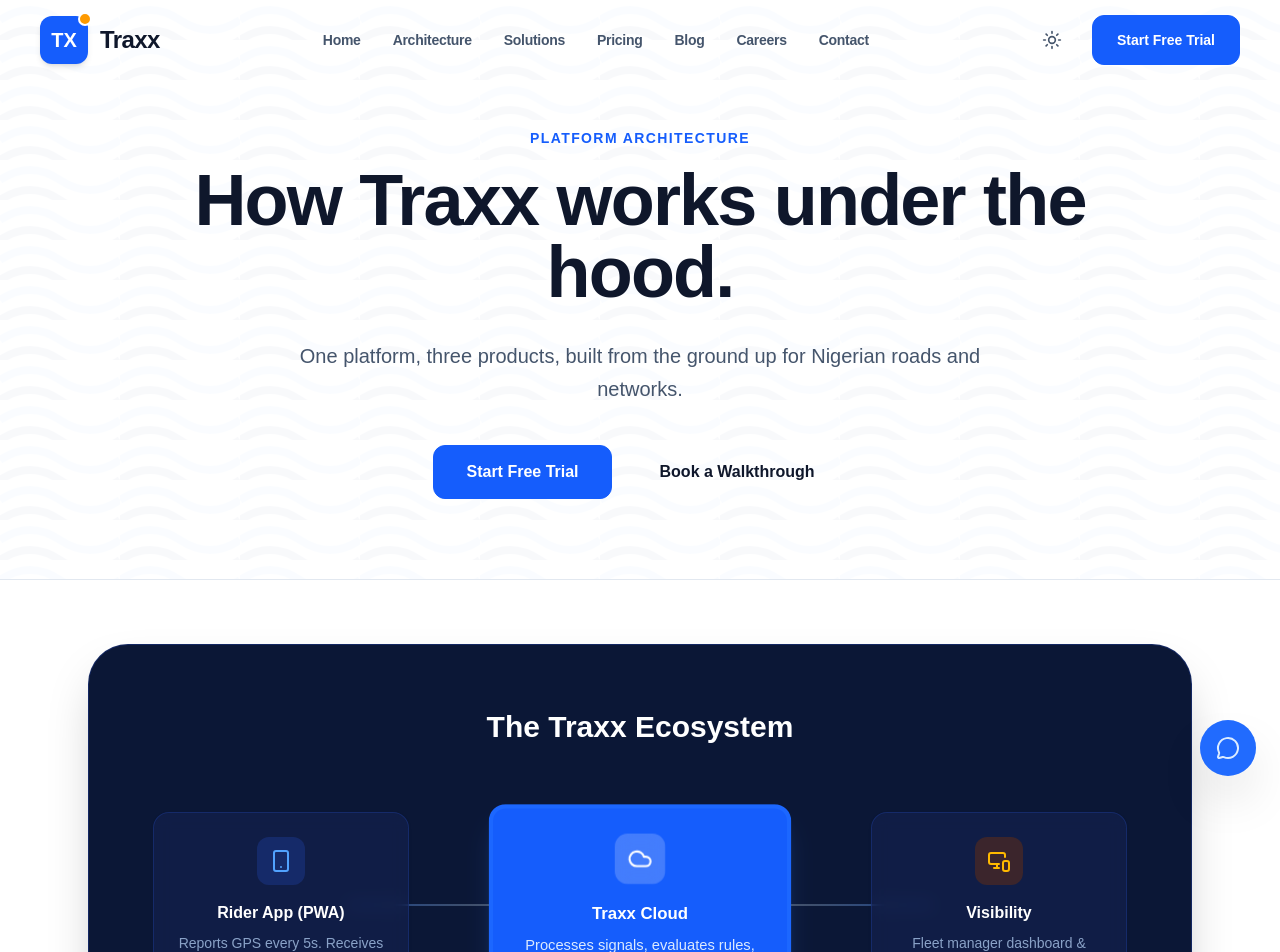
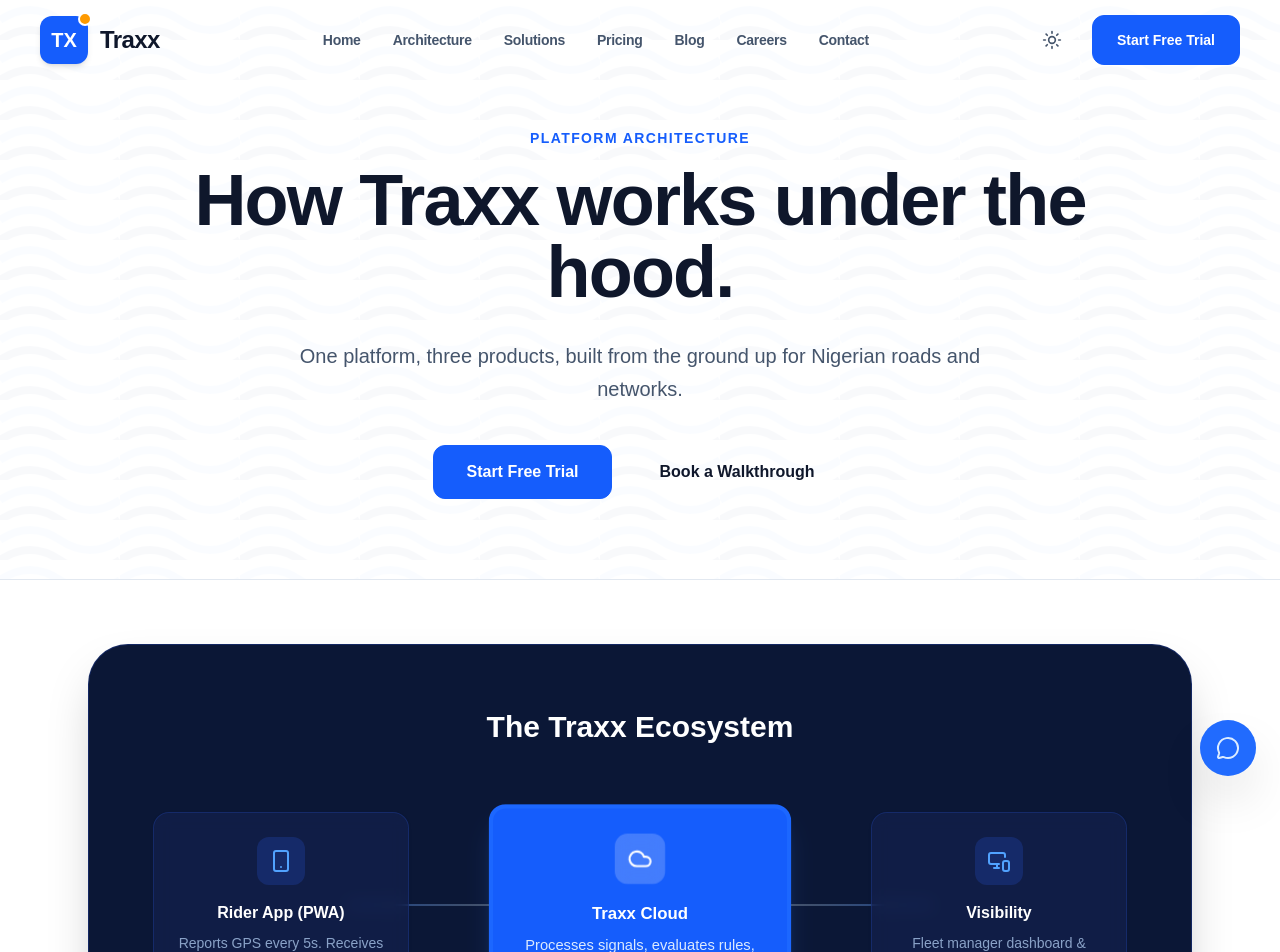
Before and after one commit to abrahamisaiah129/THRAXX, a Next.js app in the folder traxx-web/: page /architecture in a window 1280 px wide. Shown: the top 952 px of the page. Built offline with nearby package versions, Linux system fonts and the light colour scheme.

Commit message:
style: change third card icon color to blue in architecture ecosystem section

```diff
--- a/traxx-web/src/app/architecture/page.tsx
+++ b/traxx-web/src/app/architecture/page.tsx
@@ -67,7 +67,7 @@
 
             {/* Step 3 */}
             <div className="bg-blue-950/50 backdrop-blur p-6 rounded-2xl border border-blue-900/50 shadow-sm relative z-10 w-full md:w-64">
-              <div className="w-12 h-12 bg-amber-900/40 rounded-xl flex items-center justify-center text-amber-400 mb-4 mx-auto">
+              <div className="w-12 h-12 bg-blue-900/50 rounded-xl flex items-center justify-center text-blue-400 mb-4 mx-auto">
                 <MonitorSmartphone className="w-6 h-6" />
               </div>
               <h3 className="font-bold mb-2 text-white">Visibility</h3>
```
